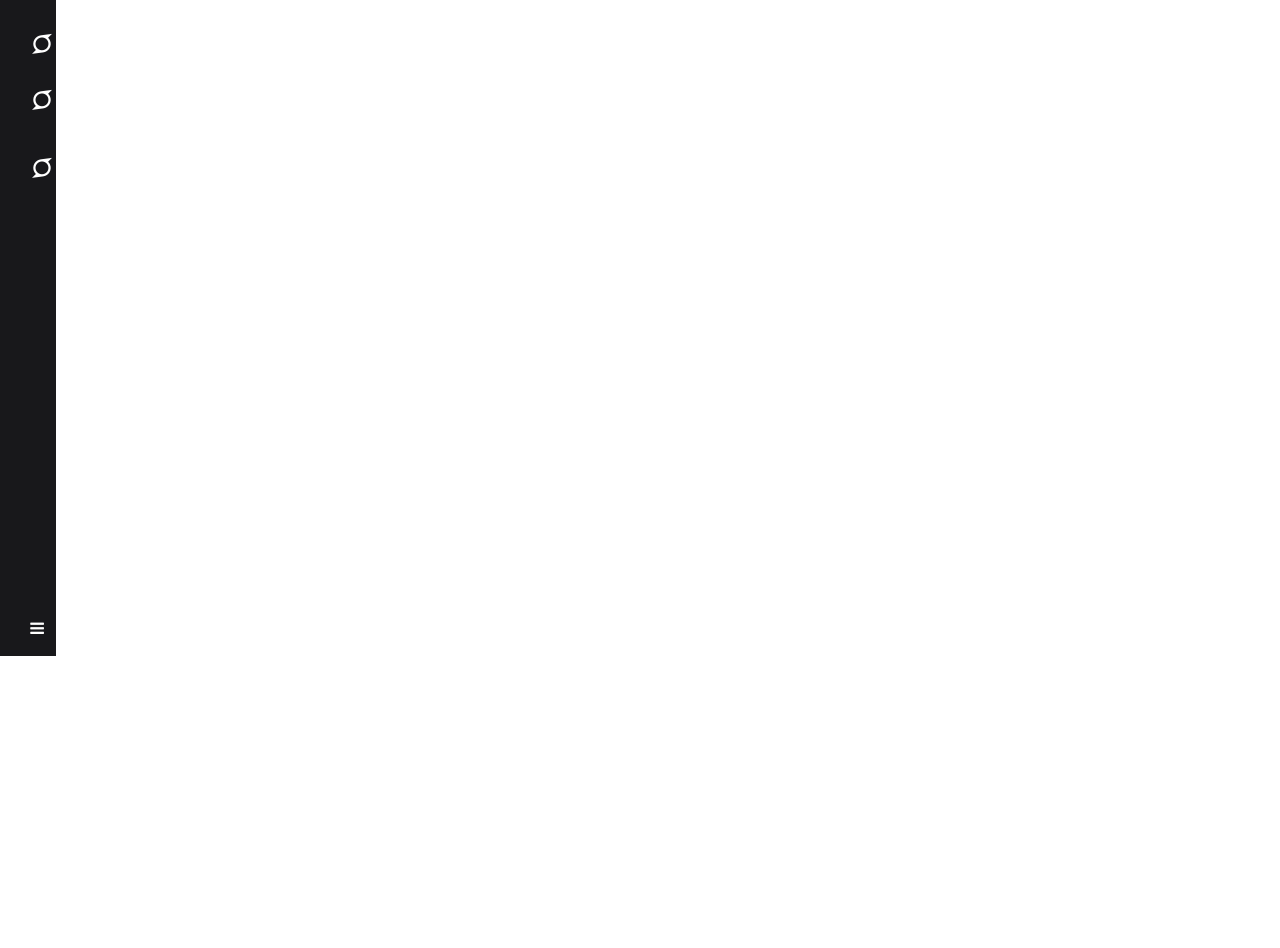
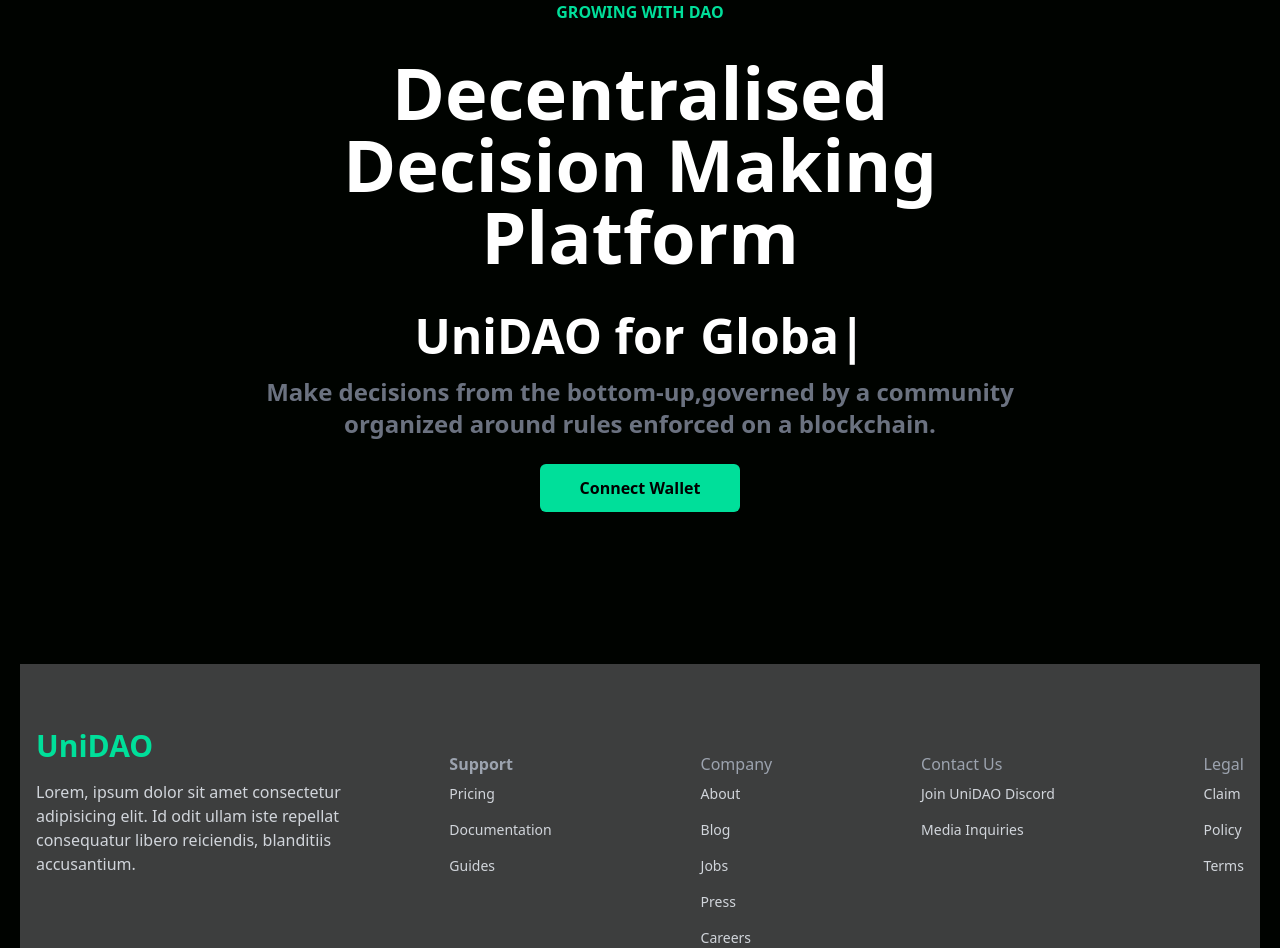
Before and after one commit to Vishnurr2k01/UniDAO, a React (Create React App) app in the folder frontend/: page / in a window 1280 px wide. Shown: the part 144-1092 px from the top of the page. Before the commit the page ends 800 px from the top, so only its background shows below. Built offline with nearby package versions, Linux system fonts and the light colour scheme.

Commit message:
Home Page

```diff
--- a/frontend/src/App.js
+++ b/frontend/src/App.js
@@ -1,17 +1,30 @@
-
-import Adminop from "./pages/Adminop"
-import Navbar from "./components/Navbar"
+//import Adminop from "./pages/Adminop"
+//import Navbar from "./components/Navbar"
+//import React from "react";
+//import Footer from "./components/Footer";
+//import Header from "./components/Header";
+//import Hero from "./components/Hero";
 import { BrowserRouter as Router, Routes, Route } from "react-router-dom";
+import Frontpg from "./pages/Frontpg";
 function App() {
   return (
-  <Router>
-    <Navbar />
-    <Routes>
-    <Route path='/Adminop' element={<Adminop/>} />
-    </Routes>
-   </Router>
+    <div>
+      {
+        <Router>
+          <Routes>
+            <Route path='/' element={<Frontpg/>} />
+          </Routes>
+        </Router>
+      }
+    </div>
 
-)
+ // <Router>
+   // <Navbar />
+    //<Routes>
+    //<Route path='/Adminop' element={<Adminop/>} />
+    //</Routes>
+   //</Router>
+
+);
 }
-
 export default App;
--- /dev/null
+++ b/frontend/src/components/Footer.jsx
@@ -0,0 +1,52 @@
+import React from 'react';
+
+
+const Footer = () => {
+  return (
+    <div className='max-w-[1240px] mx-auto py-16 px-4 grid lg:grid-cols-3 gap-8 bg-[#3d3e3e] text-gray-300'>
+      <div>
+        <h1 className='w-full text-3xl font-bold text-[#00df9a]'>UniDAO</h1>
+        <p className='py-4'>Lorem, ipsum dolor sit amet consectetur adipisicing elit. Id odit ullam iste repellat consequatur libero reiciendis, blanditiis accusantium.</p>
+
+      </div>
+      <div className='lg:col-span-2 flex justify-between mt-6'>
+
+    <div>
+        <h6 className='font-semibold text-gray-400'>Support</h6>
+        <ul>
+            <li className='py-2 text-sm'>Pricing</li>
+            <li className='py-2 text-sm'>Documentation</li>
+            <li className='py-2 text-sm'>Guides</li>
+        </ul>
+    </div>
+    <div>
+        <h6 className='font-medium text-gray-400'>Company</h6>
+        <ul>
+            <li className='py-2 text-sm'>About</li>
+            <li className='py-2 text-sm'>Blog</li>
+            <li className='py-2 text-sm'>Jobs</li>
+            <li className='py-2 text-sm'>Press</li>
+            <li className='py-2 text-sm'>Careers</li>
+        </ul>
+    </div>
+    <div>
+        <h6 className='font-medium text-gray-400'>Contact Us</h6>
+        <ul>
+            <li className='py-2 text-sm'>Join UniDAO Discord</li>
+            <li className='py-2 text-sm'>Media Inquiries</li>
+        </ul>
+    </div>
+    <div>
+        <h6 className='font-medium text-gray-400'>Legal</h6>
+        <ul>
+            <li className='py-2 text-sm'>Claim</li>
+            <li className='py-2 text-sm'>Policy</li>
+            <li className='py-2 text-sm'>Terms</li>
+        </ul>
+    </div>
+      </div>
+    </div>
+  );
+};
+
+export default Footer;
--- /dev/null
+++ b/frontend/src/components/Header.jsx
@@ -0,0 +1,23 @@
+import React from 'react'
+import {FaDiscord,FaTwitter} from 'react-icons/fa'
+
+const Header = () => {
+  return (
+    <div className='flex justify-between items-center h-24 max-w-[1280px] mx-auto px-2 my-1 text-white'>
+        <h1 className='w-full text-3xl font-extrabold m-4 text-[#e8f0ec]'> UniDAO</h1>
+
+
+
+
+
+      <div className='flex space-x-9'>
+         <FaDiscord size={40} color='#e8f0ec' />
+         <FaTwitter size={40} color='#e8f0ec' />
+       </div>
+
+
+    </div>
+  )
+}
+
+export default Header
--- /dev/null
+++ b/frontend/src/components/Hero.jsx
@@ -0,0 +1,33 @@
+import React from 'react';
+import Typed from 'react-typed';
+
+const Hero = () => {
+  return (
+    <div className='text-white'>
+      <div className='max-w-[800px] mt-[-96px] w-full h-screen mx-auto text-center flex flex-col justify-center'>
+        <p className='text-[#00df9a] font-bold p-2'>
+          GROWING WITH DAO
+        </p>
+        <h1 className='md:text-7xl sm:text-6xl text-4xl font-bold md:py-6'>
+          Decentralised Decision Making Platform
+        </h1>
+        <div className='flex justify-center items-center'>
+          <p className='md:text-5xl sm:text-4xl text-xl font-semibold py-4'>
+            UniDAO for
+          </p>
+          <Typed
+          className='md:text-5xl sm:text-4xl text-xl font-semibold md:pl-4 pl-2'
+            strings={['Tranparency', 'Global Access', 'Future']}
+            typeSpeed={120}
+            backSpeed={140}
+            loop
+          />
+        </div>
+        <p className='md:text-2xl text-xl font-bold text-gray-500'>Make decisions from the bottom-up,governed by a community organized around rules enforced on a blockchain.</p>
+        <button className='bg-[#00df9a] w-[200px] rounded-md font-bold my-6 mx-auto py-3 text-black'>Connect Wallet</button>
+      </div>
+    </div>
+  );
+};
+
+export default Hero;
--- a/frontend/src/index.css
+++ b/frontend/src/index.css
@@ -1,3 +1,8 @@
+
 @tailwind base;
 @tailwind components;
 @tailwind utilities;
+
+body{
+  background-color: #000300;
+}
--- /dev/null
+++ b/frontend/src/pages/Frontpg.js
@@ -0,0 +1,17 @@
+//import React,{useState,useEffect} from 'react'
+import Footer from '../components/Footer'
+import Header from '../components/Header'
+import Hero from '../components/Hero'
+//import {BrowserRouter as Router,Routes,Route} from "react-router-dom" ;
+const Frontpg = () => {
+  return (
+    <>
+        <Header />
+        <Hero />
+        <Footer />
+    </>
+
+  )
+}
+
+export default Frontpg
--- a/package.json
+++ b/package.json
@@ -4,6 +4,7 @@
     "hardhat": "^2.12.5"
   },
   "dependencies": {
-    "@openzeppelin/contracts": "^4.8.0"
+    "@openzeppelin/contracts": "^4.8.0",
+    "react-typed": "^1.2.0"
   }
 }
```
Also changed, not shown: frontend/src/assets/uni.png (added), frontend/src/pages/User.js (added), 1 other file (tests, documents, lock files or other folders).
